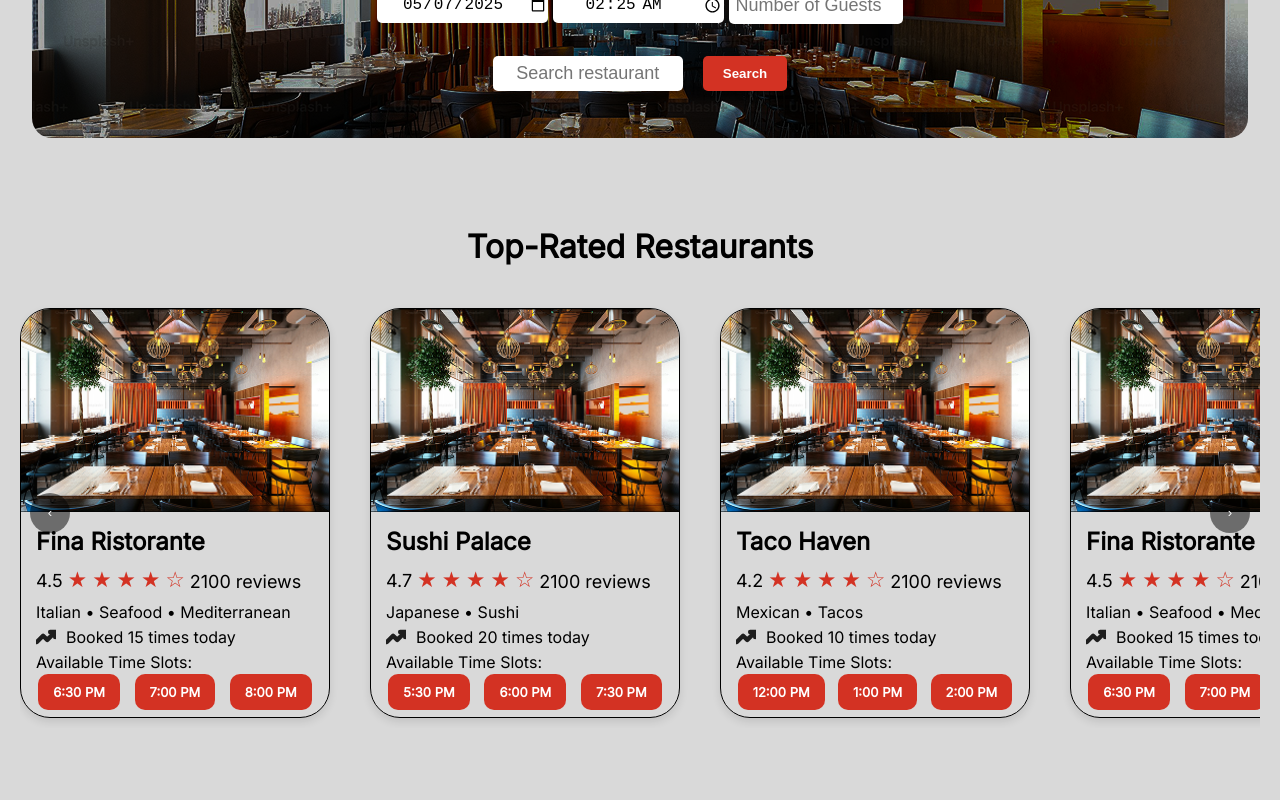
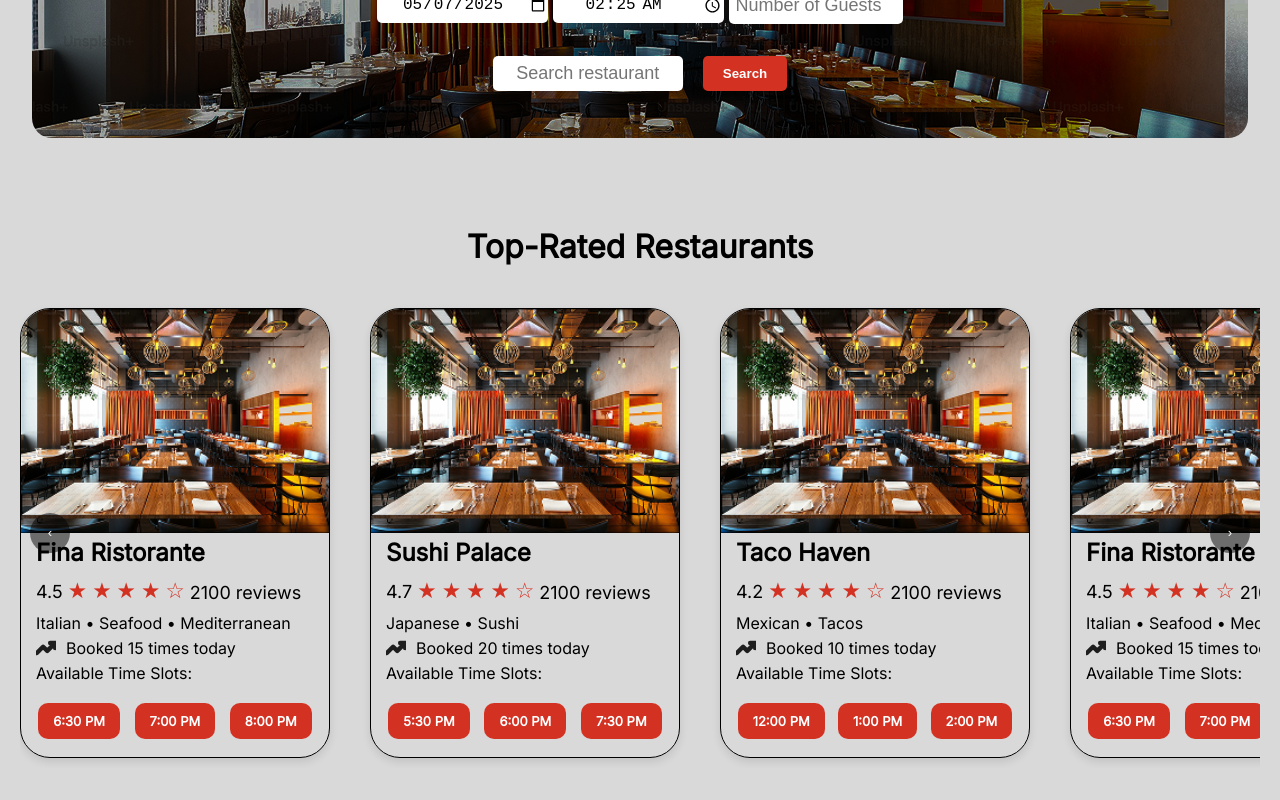
Before and after one commit to gopinathsjsu/team-project-20201-codecrafters, a React (Vite) app in the folder cmpe202project/: page / in a window 1280 px wide. Shown: the part 270-1070 px from the top of the page. Before the commit the page ends 1048 px from the top, so only its background shows below. Built offline with nearby package versions, Linux system fonts and the light colour scheme.

Commit message:
Update RestaurantBox styles: increase height and adjust padding for improved layout

```diff
--- a/cmpe202project/src/styles/RestaurantBox.css
+++ b/cmpe202project/src/styles/RestaurantBox.css
@@ -2,7 +2,7 @@
     display: flex;
     flex-direction: column;
     width: 310px;
-    height: 410px;
+    height: 450px;
     border-radius: 30px;
     overflow: hidden;
     border: black 1px solid;
@@ -25,6 +25,8 @@
     display: flex;
     flex-direction: column;
     padding: 15px;
+    padding-bottom: 0;
+    padding-top: 5px;
     text-align: left;
     color: black;
 }
```
